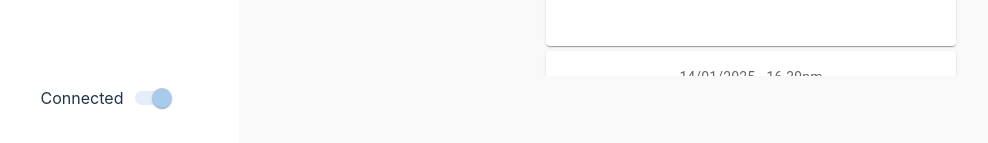
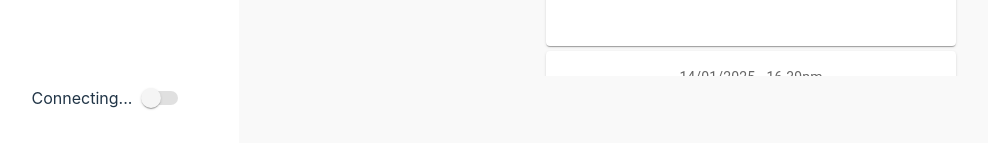
Before and after one commit to LukeBraverman/PacketRecevierProjectFrontEnd, a React (Vite) app: page / in a window 1280 px wide. Shown: the part 654-797 px from the top of the page, without its empty margins (17-1005 px from the left). Built offline with nearby package versions, Linux system fonts and the light colour scheme; no server answers.

Commit message:
added http calls for data

```diff
--- a/src/components/Sidebar.tsx
+++ b/src/components/Sidebar.tsx
@@ -1,19 +1,55 @@
 import './Sidebar.css';
 import Switch from "@mui/material/Switch";
+import {useEffect, useState} from "react";
 
 
 function Sidebar()
+    {
+        const SERVER_IP: string = '127.0.0.1';
+        const label = { inputProps: { 'aria-label': 'Switch demo' } };
+        const [isBackendAlive, setIsBackendAlive] = useState(true);
 
-    {
-        const label = { inputProps: { 'aria-label': 'Switch demo' } };
+        useEffect(() => {
+            const checkBackend = () => {
+                console.log('sending heartbeat!')
+                fetch(`http://${SERVER_IP}:8080/health`)
+                    .then(response => {
+                        if (response.ok) {
+                            console.log('heartbeat successful!')
+                            setIsBackendAlive(true);
+                        } else {
+                            console.log('heartbeat failed.. trying again in 5 seconds.')
+                            setIsBackendAlive(false);
+                        }
+                    })
+                    .catch(() => setIsBackendAlive(false));
+            };
+
+            // Check backend every 5 seconds
+            const intervalId = setInterval(checkBackend, 5000);
+
+            // Cleanup interval on component unmount
+            return () => clearInterval(intervalId);
+        }, []);
 
         return (
 
             <div className="sidebar">
                 <p>Packet Viewer App</p>
                 <div className="connectionTest">
-                    <p>Connected</p>
-                    <Switch {...label} disabled defaultChecked />
+                    {isBackendAlive &&
+                        (
+                            <>
+                                <p>Connected</p>
+                                <Switch {...label} disabled defaultChecked/>
+                            </>
+                        )}
+                    {!isBackendAlive && (
+                        <>
+                            <p>Connecting...</p>
+                            <Switch {...label} disabled  />
+                        </>
+                    )}
                 </div>
 
             </div>
--- a/src/components/mainview/MainView.tsx
+++ b/src/components/mainview/MainView.tsx
@@ -1,9 +1,28 @@
 import './MainView.css'
 import Logcard from "../logcard/Logcard.tsx";
+import {useEffect} from "react";
 
 function MainView()
 {
 
+    const SERVER_IP: string = '127.0.0.1';
+
+    useEffect(() => {
+        const returnLogs = () => {
+            console.log('sending heartbeat!')
+            fetch(`http://${SERVER_IP}:8080/logs`)
+                .then(response => {
+                    console.log('logs found', response);
+                })
+                .catch(() => {});
+        };
+
+        // Check backend every 5 seconds
+        const intervalId = setInterval(returnLogs, 5000);
+
+        // Cleanup interval on component unmount
+        return () => clearInterval(intervalId);
+    });
 
     return (
 
```
